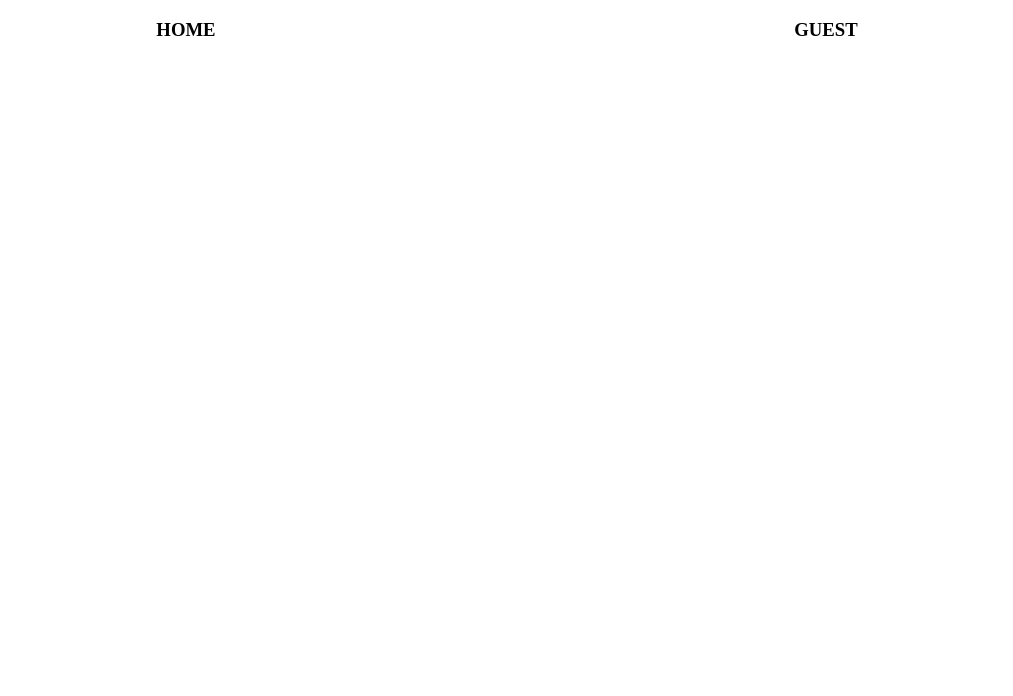
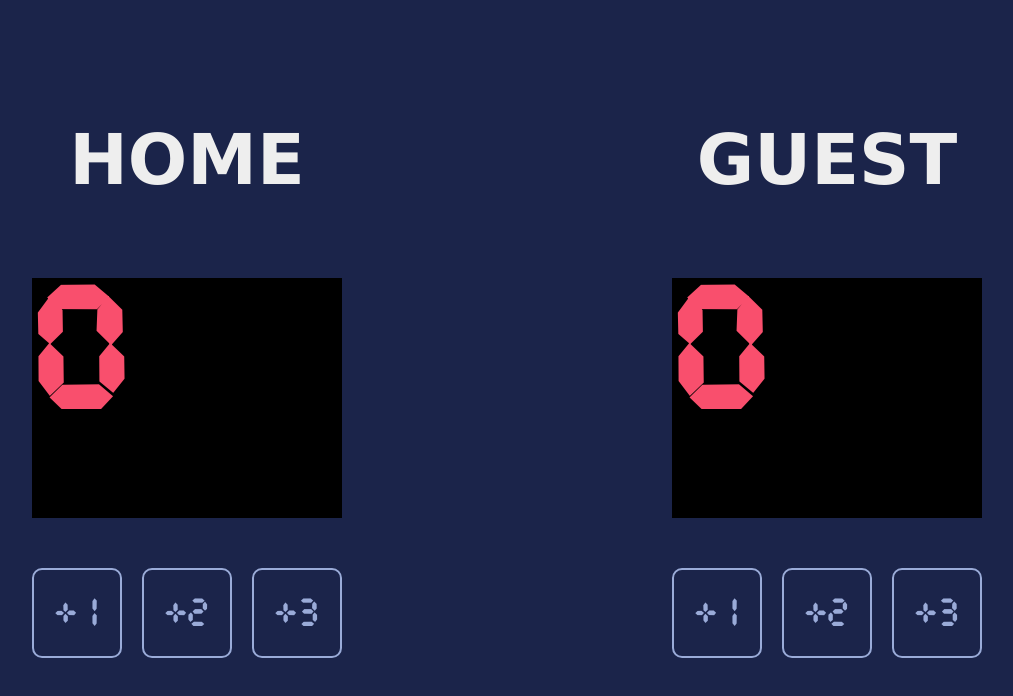
Before and after one commit to hkcc375/Scrimba, a website built with Vite: page Solo Project 2 - Basketball Game/index.html in a window 1280 px wide. Shown: the whole page, without its empty margins (133-1146 px from the left). Built offline with nearby package versions, Linux system fonts and the light colour scheme; a web font is replaced by a local one.

Commit message:
Changes to Solo Project 2

```diff
--- a/Solo Project 2 - Basketball Game/index.css
+++ b/Solo Project 2 - Basketball Game/index.css
@@ -1,8 +1,64 @@
 body {
-    margin: 0;
+  margin: 0;
+  background: #1b244a;
+}
+
+@font-face {
+  font-family: cursed-timer;
+  src: url("CursedTimerUlil-Aznm.ttf");
 }
 
 .container {
-    display: flex;
-    justify-content: space-around;
+  display: flex;
+  flex-direction: row;
+  justify-content: space-around;
+  align-items: center;
+  height: 100vh;
 }
+
+.team-name {
+  color: #eeeeee;
+  font-family: Verdana;
+  font-size: 70px;
+  font-weight: 700;
+  line-height: 36px;
+  margin: 0px;
+  text-align: center;
+}
+
+.score-buttons {
+  width: 310px;
+  height: 90px;
+  font-family: "cursed-timer", sans-serif;
+  display: flex;
+  justify-content: space-between;
+  margin-top: 50px;
+}
+
+.prop {
+  font-size: 150px;
+  margin-left: auto;
+  margin-right: auto;
+}
+
+.current-score {
+  font-family: "cursed-timer", sans-serif;
+  height: 240px;
+  width: 310px;
+  background: black;
+  color: #f94f6d;
+  margin-top: 50px;
+}
+
+.score {
+  border: 2px solid #9aabd8;
+  border-radius: 10px;
+  height: 90px;
+  width: 90px;
+  background: #1b244a;
+  color: #9aabd8;
+  font-size: 35px;
+  font-weight: 400;
+  line-height: 28px;
+  padding-top: 6px;
+}
--- a/Solo Project 2 - Basketball Game/index.html
+++ b/Solo Project 2 - Basketball Game/index.html
@@ -1,14 +1,38 @@
 <html>
-    <head><link rel="stylesheet" href="https://cdnjs.cloudflare.com/ajax/libs/normalize/8.0.1/normalize.css">
-        <link rel="stylesheet" href="index.css">
+  <head>
+    <link
+      rel="stylesheet"
+      href="https://cdnjs.cloudflare.com/ajax/libs/normalize/8.0.1/normalize.css"
+    />
+    <link rel="stylesheet" href="index.css" />
+    <link
+      href="https://fonts.cdnfonts.com/css/cursed-timer-ulil"
+      rel="stylesheet"
+    />
   </head>
   <body>
     <div class="container">
       <div>
-                <h3>HOME</h3>
+        <h3 class="team-name">HOME</h3>
+        <div class="current-score">
+          <h1 class="prop" id="home">0</h1>
+        </div>
+        <div class="score-buttons">
+          <button class="score" onclick="home_increment_one()">+1</button>
+          <button class="score" onclick="home_increment_two()">+2</button>
+          <button class="score" onclick="home_increment_three()">+3</button>
+        </div>
       </div>
       <div>
-                <h3>GUEST</h3>
+        <h3 class="team-name">GUEST</h3>
+        <div class="current-score">
+          <h1 class="prop" id="guest">0</h1>
+        </div>
+        <div class="score-buttons">
+          <button class="score" onclick="guest_increment_one()">+1</button>
+          <button class="score" onclick="guest_increment_two()">+2</button>
+          <button class="score" onclick="guest_increment_three()">+3</button>
+        </div>
       </div>
     </div>
     <script src="index.js"></script>
--- /dev/null
+++ b/Solo Project 2 - Basketball Game/index.js
@@ -0,0 +1,32 @@
+let home_count = 0;
+let guest_count = 0;
+
+function home_increment_one() {
+  home_count += 1;
+  document.getElementById("home").textContent = home_count;
+}
+
+function home_increment_two() {
+  home_count += 2;
+  document.getElementById("home").textContent = home_count;
+}
+
+function home_increment_three() {
+  home_count += 3;
+  document.getElementById("home").textContent = home_count;
+}
+
+function guest_increment_one() {
+  guest_count += 1;
+  document.getElementById("guest").textContent = guest_count;
+}
+
+function guest_increment_two() {
+  guest_count += 2;
+  document.getElementById("guest").textContent = guest_count;
+}
+
+function guest_increment_three() {
+  guest_count += 3;
+  document.getElementById("guest").textContent = guest_count;
+}
```
Also changed, not shown: Solo Project 2 - Basketball Game/CursedTimerUlil-Aznm.ttf (added). Lines whose indentation alone changed are shown as unchanged.
